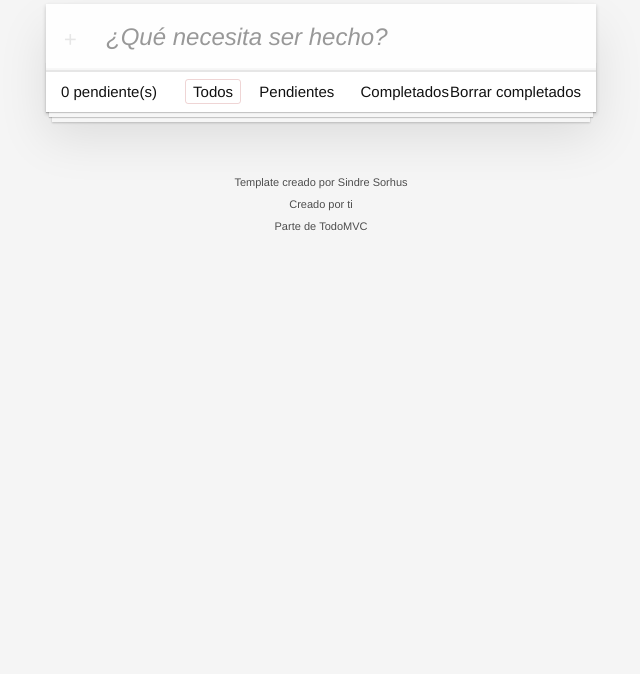
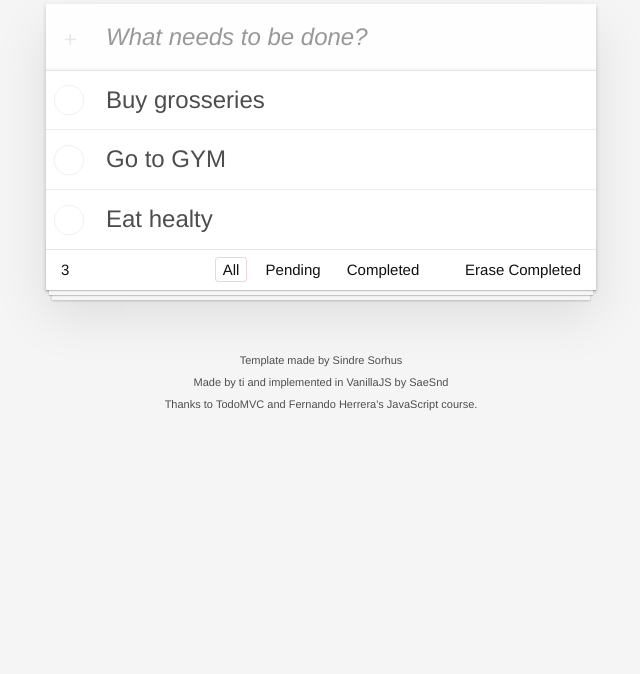
Before and after one commit to SaeSnd/ToDo_App, a website built with Vite: page index.html in a window 1280 px wide. Shown: the part 126-800 px from the top of the page, without its empty margins (319-959 px from the left). Built offline with nearby package versions, Linux system fonts and the light colour scheme.

Commit message:
final updates of the proyect

```diff
--- a/index.html
+++ b/index.html
@@ -2,7 +2,7 @@
 <html lang="en">
   <head>
     <meta charset="UTF-8" />
-    <link rel="icon" type="image/svg+xml" href="/vite.svg" />
+    <link rel="icon" type="image/svg+xml" href="/todo-logo.svg" />
     <meta name="viewport" content="width=device-width, initial-scale=1.0" />
     <title>ToDo App</title>
   </head>
--- a/src/store/todo.store.js
+++ b/src/store/todo.store.js
@@ -8,6 +8,9 @@ export const Filters = {
 
 const state = {
     todos: [
+        new Todo('Buy grosseries'),
+        new Todo('Go to GYM'),
+        new Todo('Eat healty')
     ],
     filter: Filters.All
 }
--- a/src/todos/app.html
+++ b/src/todos/app.html
@@ -1,7 +1,7 @@
 <section class="todoapp">
     <header class="header">
-        <h1>Tareas</h1>
-        <input id="new-todo-input" class="new-todo" placeholder="¿Qué necesita ser hecho?" autofocus>
+        <h1>To-Do List</h1>
+        <input id="new-todo-input" class="new-todo" placeholder="What needs to be done?" autofocus>
     </header>
 
     <!-- This section should be hidden by default and shown when there are todos -->
@@ -33,28 +33,28 @@
     <!-- This footer should hidden by default and shown when there are todos -->
     <footer class="footer">
         <!-- This should be "0 items left" by default -->
-        <span class="todo-count"><strong id="pending-count">0</strong> pendiente(s)</span>
+        <span class="todo-count"><strong id="pending-count">0</strong> pending.</span>
         <!-- Remove this if you don't implement routing -->
         <ul class="filters">
             <li>
-                <a class="selected filtro" class="selected" href="#/">Todos</a>
+                <a class="selected filtro" class="selected" href="#/">All</a>
             </li>
             <li>
-                <a class="filtro" href="#/active">Pendientes</a>
+                <a class="filtro" href="#/active">Pending</a>
             </li>
             <li>
-                <a class="filtro" href="#/completed">Completados</a>
+                <a class="filtro" href="#/completed">Completed</a>
             </li>
         </ul>
         <!-- Hidden if no completed items are left ↓ -->
-        <button class="clear-completed">Borrar completados</button>
+        <button class="clear-completed">Erase Completed</button>
     </footer>
 </section>
 
 
 <footer class="info">
-    <p>Template creado por <a href="http://sindresorhus.com">Sindre Sorhus</a></p>
+    <p>Template made by <a href="http://sindresorhus.com">Sindre Sorhus</a></p>
     <!-- Change this out with your name and url ↓ -->
-    <p>Creado por <a href="http://todomvc.com">ti</a></p>
-    <p>Parte de <a href="http://todomvc.com">TodoMVC</a></p>
+    <p>Made by <a href="http://todomvc.com">ti</a> and implemented in VanillaJS by SaeSnd</p>
+    <p>Thanks to <a href="http://todomvc.com">TodoMVC</a> and Fernando Herrera's JavaScript course.</p>
 </footer>
--- a/src/todos/app.js
+++ b/src/todos/app.js
@@ -1,6 +1,6 @@
 import html from './app.html?raw';
 import todoStore, {Filters} from '../store/todo.store';
-import { renderTodos } from './use-cases';
+import { renderTodos, renderPending } from './use-cases';
 
 
 const ElementIDs = {
@@ -8,6 +8,7 @@ const ElementIDs = {
     NewTodoInput: '#new-todo-input',
     ClearCompletedButton: '.clear-completed',
     TodoFilters: '.filtro',
+    Counter: '.todo-count'
 }
 
 /**
@@ -19,6 +20,11 @@ export const App = ( elementId ) => {
     const displayTodos = () => {
         const todos = todoStore.getTodos( todoStore.getCurrentFilter() );
         renderTodos( ElementIDs.TodoList, todos );
+        updatePendingCount();
+    }
+
+    const updatePendingCount = () => {
+        renderPending(ElementIDs.Counter);
     }
 
     (() => {
@@ -28,11 +34,12 @@ export const App = ( elementId ) => {
         displayTodos();
     })();
 
-    //Referencias HTML
+    //HTML References
     const newDescriptionInput = document.querySelector(ElementIDs.NewTodoInput),
           todoListUL          = document.querySelector(ElementIDs.TodoList),
           clearComplButton    = document.querySelector(ElementIDs.ClearCompletedButton),
-          filtersLIs          = document.querySelectorAll(ElementIDs.TodoFilters);
+          filtersLIs          = document.querySelectorAll(ElementIDs.TodoFilters),
+          counterNum          = document.querySelector(ElementIDs.Counter);
 
     newDescriptionInput.addEventListener('keyup', (event) => {
         if(event.keyCode !== 13) return;
@@ -66,13 +73,13 @@ export const App = ( elementId ) => {
             element.target.classList.add('selected');
 
             switch (element.target.text) {
-                case 'Todos':
+                case 'All':
                     todoStore.setFilter(Filters.All);
                     break;
-                case 'Pendientes':
+                case 'Pending':
                     todoStore.setFilter(Filters.Pending);
                     break;
-                case 'Completados':
+                case 'Completed':
                     todoStore.setFilter(Filters.Completed);
                     break;
 
--- a/src/todos/use-cases/index.js
+++ b/src/todos/use-cases/index.js
@@ -1,2 +1,3 @@
+export { renderPending } from './render-pending';
 export {renderTodos} from './render-todos';
 export {createTodoHTML} from './create-todo-html';
--- /dev/null
+++ b/src/todos/use-cases/render-pending.js
@@ -0,0 +1,10 @@
+import todoStore, { Filters } from "../../store/todo.store";
+
+let element;
+
+export const renderPending = (elementID) => {
+    if(!element)
+        element = document.querySelector(elementID);
+
+        element.innerHTML = todoStore.getTodos(Filters.Pending).length;
+}
```
Also changed, not shown: public/todo-logo.svg (added).
